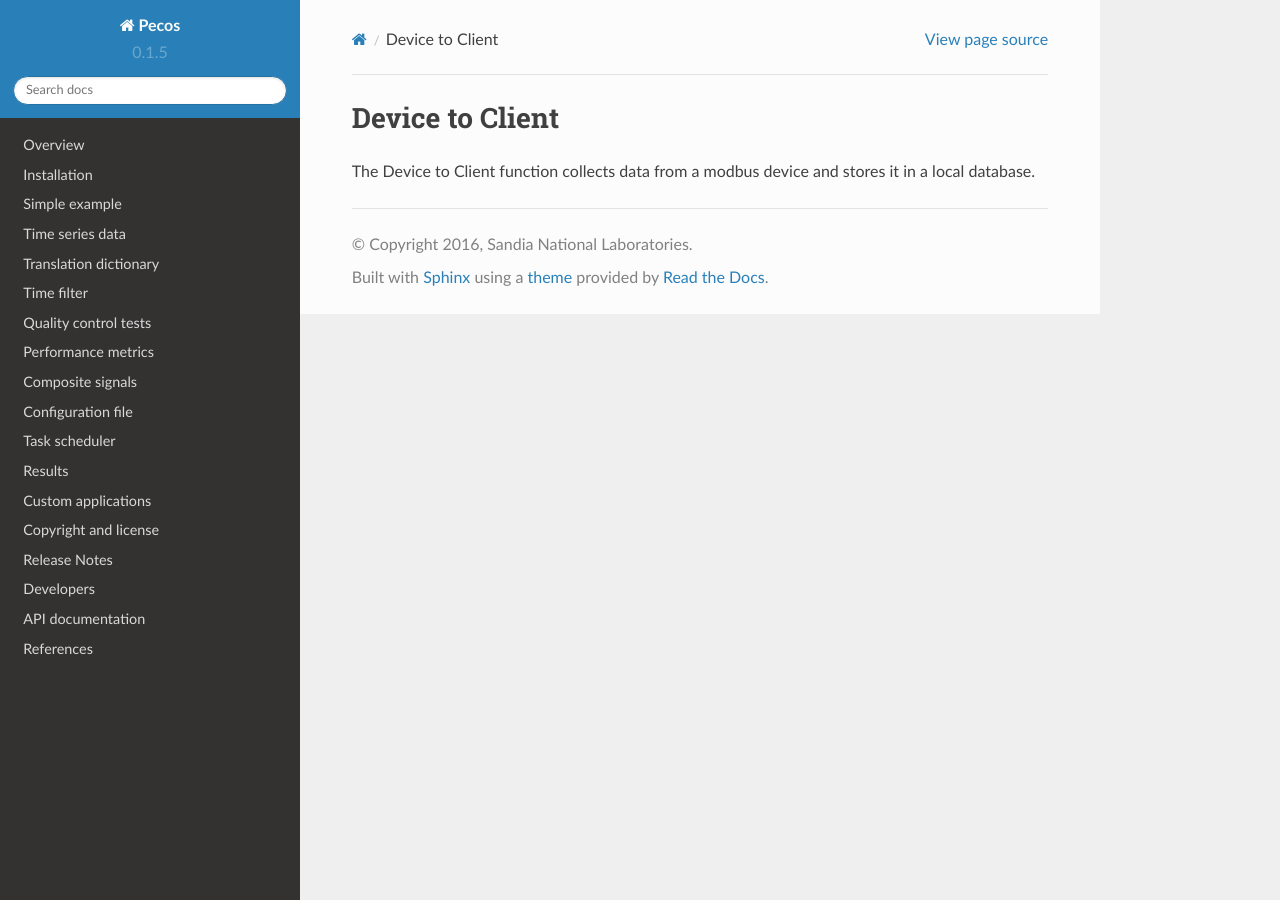
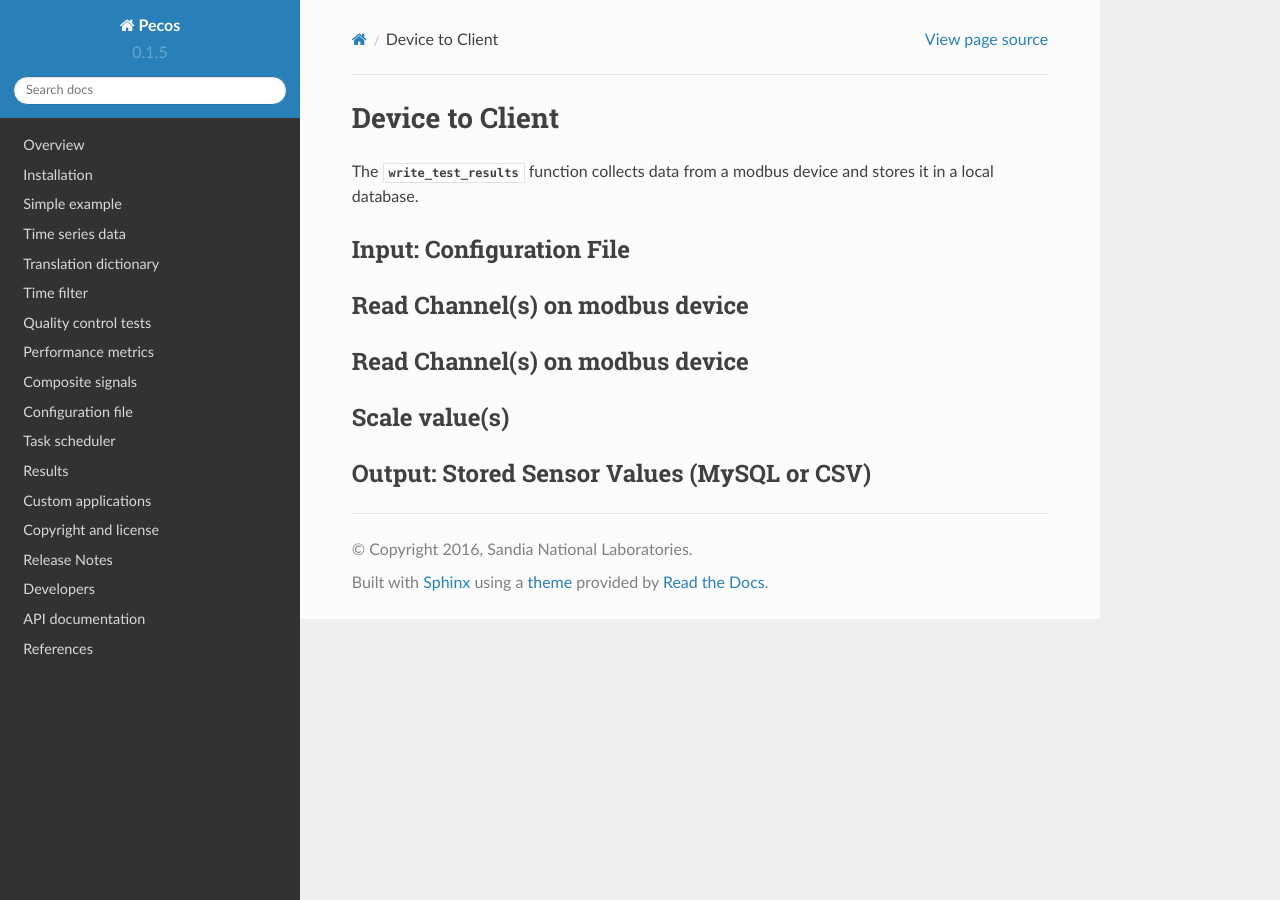
Before and after one commit to sjanzou/pecos, a Sphinx documentation site: the page built from documentation/deviceread.rst, in a window 1280 px wide. Built offline with Sphinx 7.4.7 and the Read the Docs theme 2.0.0, drawn with Linux system fonts in a browser that asks for light colours.

Commit message:
device read doc

```diff
--- a/documentation/deviceread.rst
+++ b/documentation/deviceread.rst
@@ -1,5 +1,25 @@
 Device to Client
 ==================
 
-The Device to Client function collects data from a modbus device and stores it in a local
+The :class:`~pecos.io.write_test_results` function collects data from a modbus device and stores it in a local
 database.
+
+Input: Configuration File
+-----------------------------
+
+
+Read Channel(s) on modbus device
+-----------------------------
+
+
+Read Channel(s) on modbus device
+-----------------------------
+
+
+Scale value(s)
+-----------------------------
+
+
+
+Output: Stored Sensor Values (MySQL or CSV)
+-----------------------------
```
